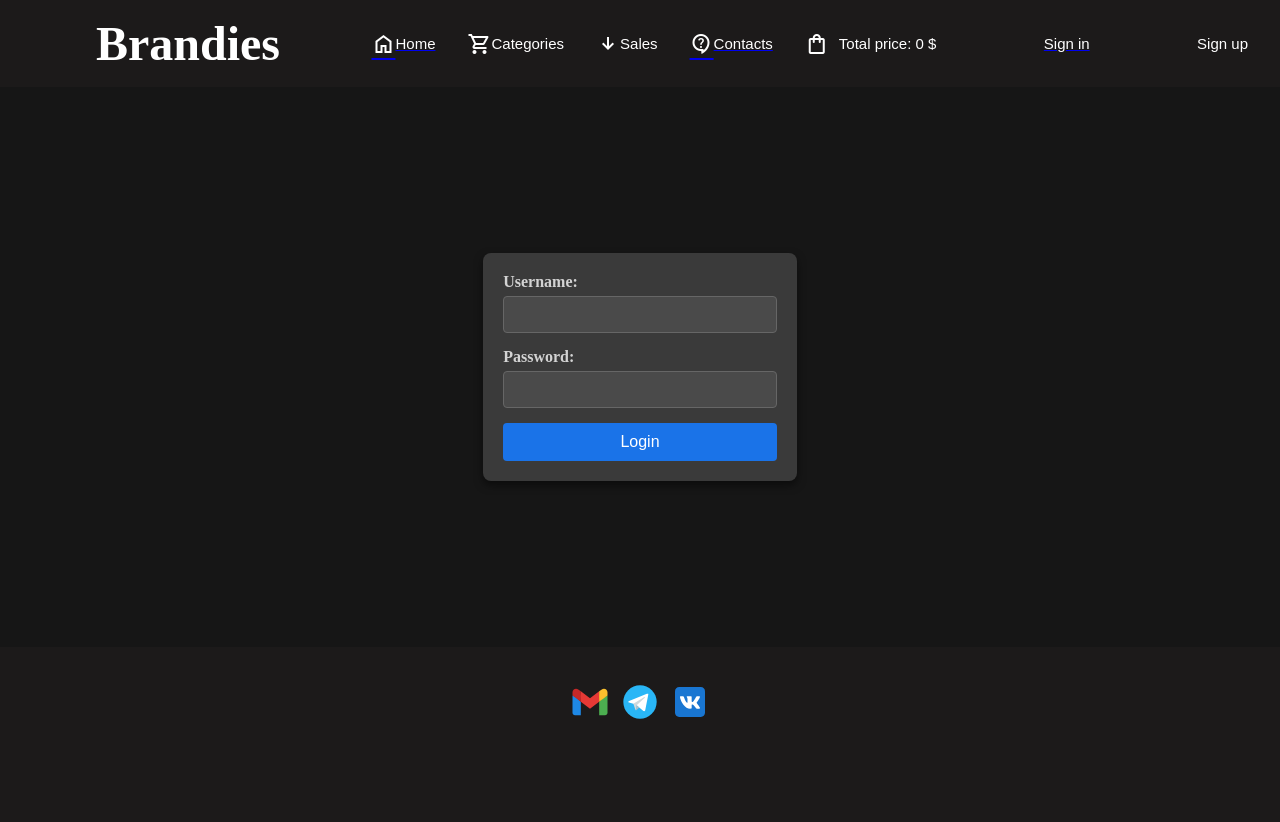
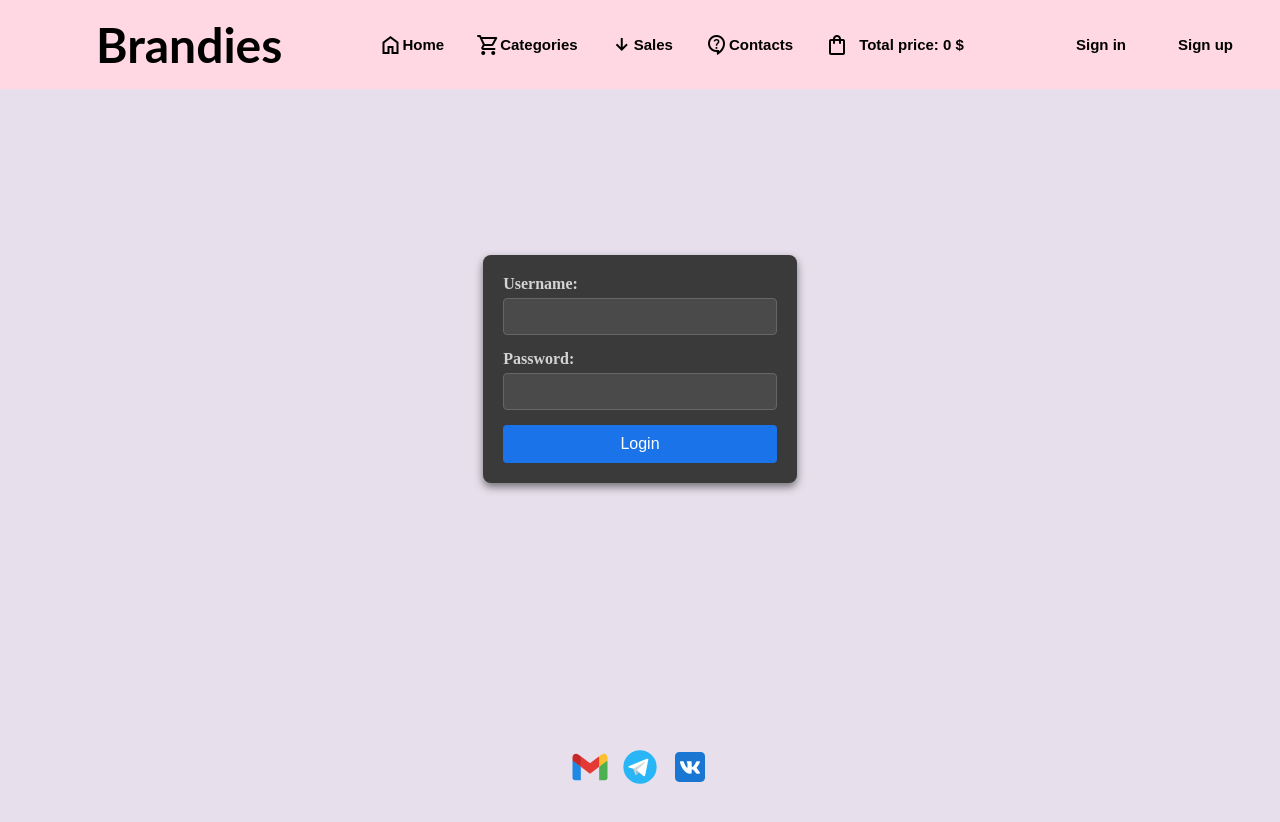
Before and after one commit to Artemshuc/store, a React (Create React App) app: page /Sign_in in a window 1280 px wide. Shown: the top 822 px of the page. Before the commit the page ends 800 px from the top, so only its background shows below. Built offline with nearby package versions, Linux system fonts and the light colour scheme.

Commit message:
style: изменен общий дизайн сайта

```diff
--- a/package.json
+++ b/package.json
@@ -3,6 +3,9 @@
   "version": "0.1.0",
   "private": true,
   "dependencies": {
+    "@emotion/react": "^11.13.0",
+    "@emotion/styled": "^11.13.0",
+    "@mui/material": "^5.16.7",
     "@testing-library/jest-dom": "^5.17.0",
     "@testing-library/react": "^13.4.0",
     "@testing-library/user-event": "^13.5.0",
--- a/public/index.html
+++ b/public/index.html
@@ -13,7 +13,6 @@
     <link rel="manifest" href="%PUBLIC_URL%/manifest.json" />
     <link rel="stylesheet" href="https://fonts.googleapis.com/css2?family=Material+Symbols+Outlined:opsz,wght,FILL,GRAD@24,400,0,0" />
 
-
     <title>React App</title>
   </head>
   <body>
--- a/src/App.js
+++ b/src/App.js
@@ -6,6 +6,7 @@ import Contacts from "./components/Contacts";
 import Header from "./components/Header";
 import SignIn from "./components/SignIn";
 import Footer from "./components/Footer";
+
 
 function App() {
   const [totalPrice, setTotalPrice] = useState(0);
--- a/src/components/Header.js
+++ b/src/components/Header.js
@@ -2,7 +2,7 @@ import React, { useState } from "react";
 import Button from "./Button";
 import { MdDelete } from "react-icons/md";
 import "./Styles/Header.css";
-import { Link } from "react-router-dom";
+import { NavLink } from "react-router-dom";
 import SignUp from "./SignUp";
 
 function Header({ totalPrice, items, handleDelete }) {
@@ -28,11 +28,11 @@ function Header({ totalPrice, items, handleDelete }) {
         <h1>Brandies</h1>
       </div>
       <div className="button-nav">
-        <Link to="/">
+        <NavLink to="/">
           <Button>
             <span className="material-symbols-outlined">home</span> Home
           </Button>
-        </Link>
+        </NavLink>
 
         <Button onClick={handleCategoriesToggle}>
           <span className="material-symbols-outlined">shopping_cart</span>{" "}
@@ -44,12 +44,12 @@ function Header({ totalPrice, items, handleDelete }) {
           Sales
         </Button>
 
-        <Link to="/Contacts">
+        <NavLink to="/Contacts">
           <Button onClick={handleContact}>
             <span className="material-symbols-outlined">contact_support</span>{" "}
             Contacts
           </Button>
-        </Link>
+        </NavLink>
 
         <Button onClick={handleCardIsOpen}>
           <span className="material-symbols-outlined bag">shopping_bag</span>
@@ -78,13 +78,12 @@ function Header({ totalPrice, items, handleDelete }) {
           </div>
         </div>
       </div>
-
-      <Link to="Sign_in">
-        <Button>
-          Sign in
-        </Button>
-      </Link>
-      <SignUp />
+      <div className="Sign_form">
+        <NavLink to="Sign_in">
+          <Button>Sign in</Button>
+        </NavLink>
+        <SignUp />
+      </div>
     </div>
   );
 }
--- a/src/components/Styles/Button.css
+++ b/src/components/Styles/Button.css
@@ -6,6 +6,6 @@
   cursor: pointer;
   display: flex;
   align-items: center;
-    color: #fff;
-
+  color: black;
+  font-weight: 700;
 }
--- a/src/components/Styles/Card.css
+++ b/src/components/Styles/Card.css
@@ -11,6 +11,7 @@
   width: 300px;
   height: 550px;
   margin: 20px;
+  background-color: #fff;
 }
 
 .card img {
@@ -22,13 +23,27 @@
 }
 
 .card h1 {
+  font-family: 'Lato', sans-serif;
   font-size: 18px;
   font-weight: bold;
   margin-top: 10px;
+  text-align: center;
+  color: black;
 }
+
+.card p {
+  font-family: 'Lato', sans-serif;
+  font-size: 18px;
+  font-weight: 300;
+  margin-top: 10px;
+  line-height: 1.5;
+  color: black;
+}
+
 .card h2 {
   position: absolute;
   bottom: 13%;
+  color: black;
 }
 
 .card .description {
@@ -49,14 +64,14 @@
   border-radius: 10px;
   border: none;
   cursor: pointer;
-  background-color: #4caf50;
+  background-color:#6750A4;
   color: #fff;
   position: absolute;
   bottom: 5%;
 }
 
 .button:hover {
-  background-color: #3e8e41;
+  background-color: #322F35;
 }
 
 .card-container {
@@ -65,6 +80,7 @@
 
 .card-container.expanded {
   z-index: 1;
+
 }
 
 .overlay {
@@ -75,9 +91,13 @@
   height: 100%;
   background-color: rgba(0, 0, 0, 0.5);
   z-index: -1;
+
 }
 
 .card.expanded {
   transform: scale(1.2);
   z-index: 1;
+  width: 80%;
+  height: 70vh;
+
 }
--- a/src/components/Styles/Footer.css
+++ b/src/components/Styles/Footer.css
@@ -1,7 +1,9 @@
 .footer {
     display: flex;
+    justify-content: center;
+    align-items: center;
     width: 100%;
-    justify-content: center;
+    height: 30vh;
     bottom: 0;
 
 
--- a/src/components/Styles/Header.css
+++ b/src/components/Styles/Header.css
@@ -3,7 +3,7 @@
   justify-content: space-between;
   align-items: center;
   padding: 1rem;
-  background-color: none;
+  background-color: #FFD8E4;
   color: #fff;
   position: relative;
 }
@@ -12,12 +12,17 @@
   font-size: 1.5rem;
   font-weight: bold;
   margin-left: 5rem;
+  color: black;
+  font-family: "Lato", sans-serif;
 }
 
 .button-nav {
   display: flex;
   align-items: center;
+
 }
+
+.button-nav
 
 .button-nav button:hover {
   color: bisque;
@@ -116,3 +121,20 @@
   z-index: 1000;
   width: 200px;
 }
+
+.Sign_form {
+  display: flex;
+}
+
+.Sign_form button {
+  display: inline-flex;
+  font-size: 15px;
+  width: 70px;
+  height: 25px;
+  color: black;
+  font-weight: 700;
+}
+
+.NavLink {
+  text-decoration: none;
+}
--- a/src/components/Styles/SignIn.css
+++ b/src/components/Styles/SignIn.css
@@ -3,7 +3,7 @@
     justify-content: center;
     align-items: center;
     height: 70vh;
-    background-color: #161616;
+    background-color: #E7E0EC;
   }
 
   .form {
--- a/src/index.css
+++ b/src/index.css
@@ -2,10 +2,11 @@
   margin: 0;
   padding: 0;
   box-sizing: border-box;
+  text-decoration: none;
 }
 
 body {
-  background: rgb(28, 26, 26);
+  background-color: #E7E0EC;
   color:aliceblue;
 }
 
```
Also changed, not shown: src/index.js (line endings or trailing spaces), 1 other file (tests, documents, lock files or other folders). Lines whose indentation alone changed are shown as unchanged.
